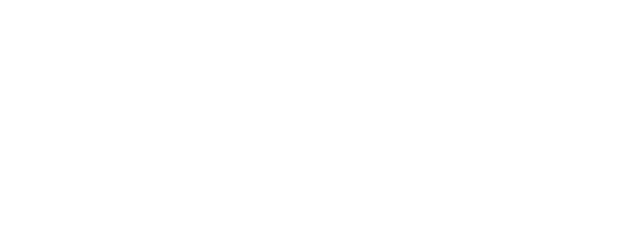
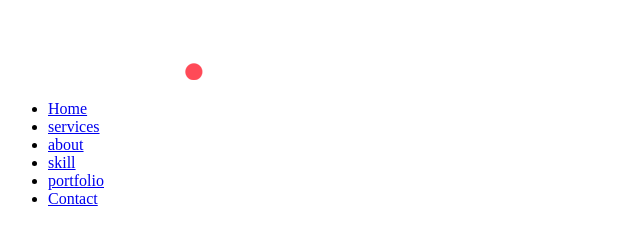
Before and after one commit to Phetar/portfolio, a plain HTML site: page index.html in a window 1280 px wide. Shown: the whole page, without its empty margins (0-640 px from the left). Drawn offline with Linux system fonts and the light colour scheme.

Commit message:
added section and id

```diff
--- a/index.html
+++ b/index.html
@@ -6,9 +6,44 @@
     <title>MY PORTFOLIO</title>
 </head>
 <body>
-    <header></header>
+    <header>
+        <div id="brand">
+            <img src="images/amike logo.png" alt="portfolio logo">
+        </div>
+        <nav id="navbar">
+            <ul>
+                <li><a href="#home">Home</a></li>
+                <li><a href="#services">services</a></li>
+                <li><a href="#about">about</a></li>
+                <li><a href="#skill">skill</a></li>
+                <li><a href="#portfolio">portfolio</a></li>
+                <li><a href="#contact">Contact</a></li>
+            </ul>
+        </nav>
+    </header>
 
-    <main></main>
+    <main>
+        <!-- home section -->
+        <section id="home"></section>
+
+        <!-- services section -->
+        <section id="services"></section>
+
+        <!-- about section -->
+        <section id="about"></section>
+
+        <!-- skills section -->
+
+        <section id="skills"></section>
+
+        <!-- portfolio section -->
+
+        <section id="portfolio"></section>
+
+        <!-- contact section -->
+
+        <section id="contact"></section>
+    </main>
 
     <footer></footer>
 </body>
```
Also changed, not shown: images/amike logo.png (added).
